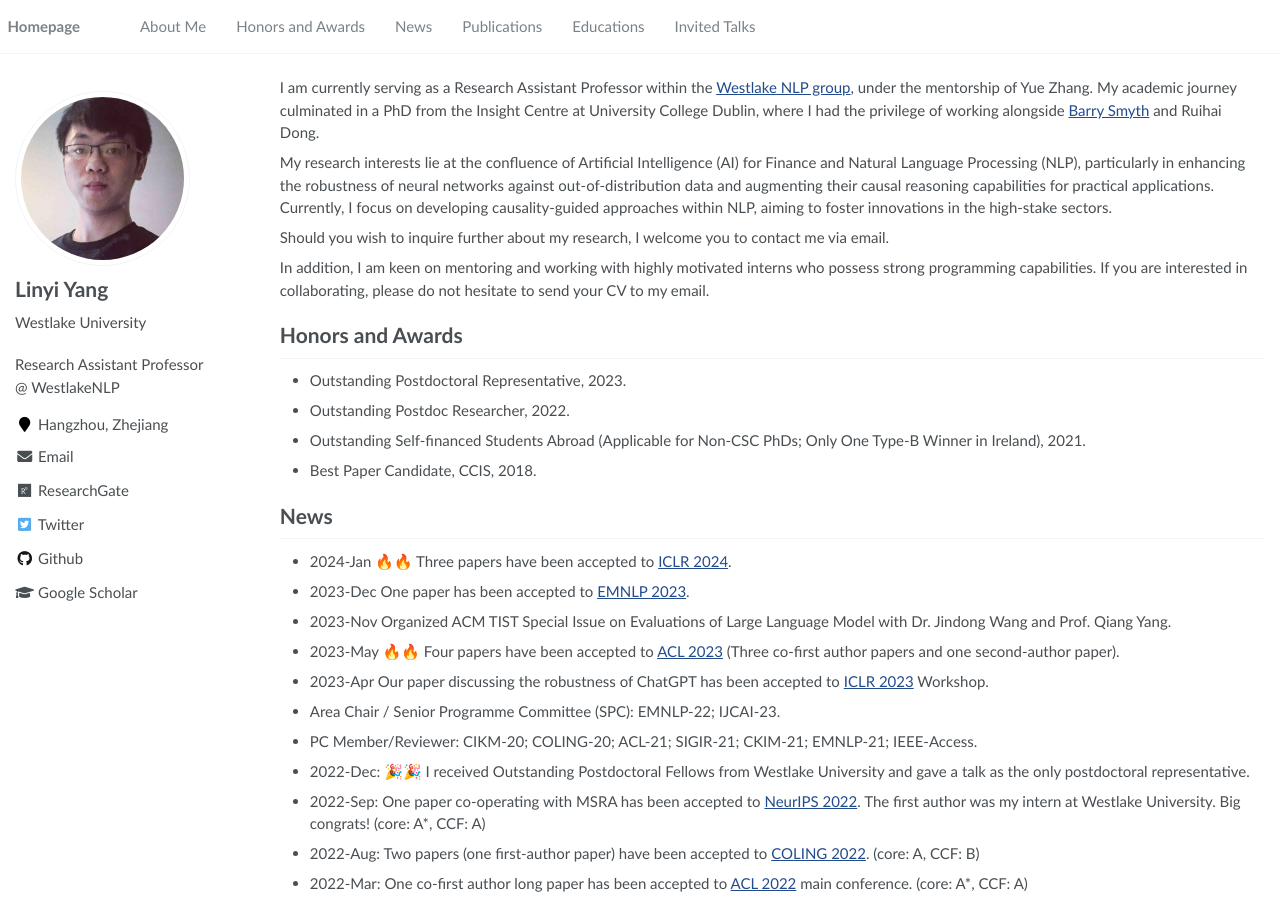
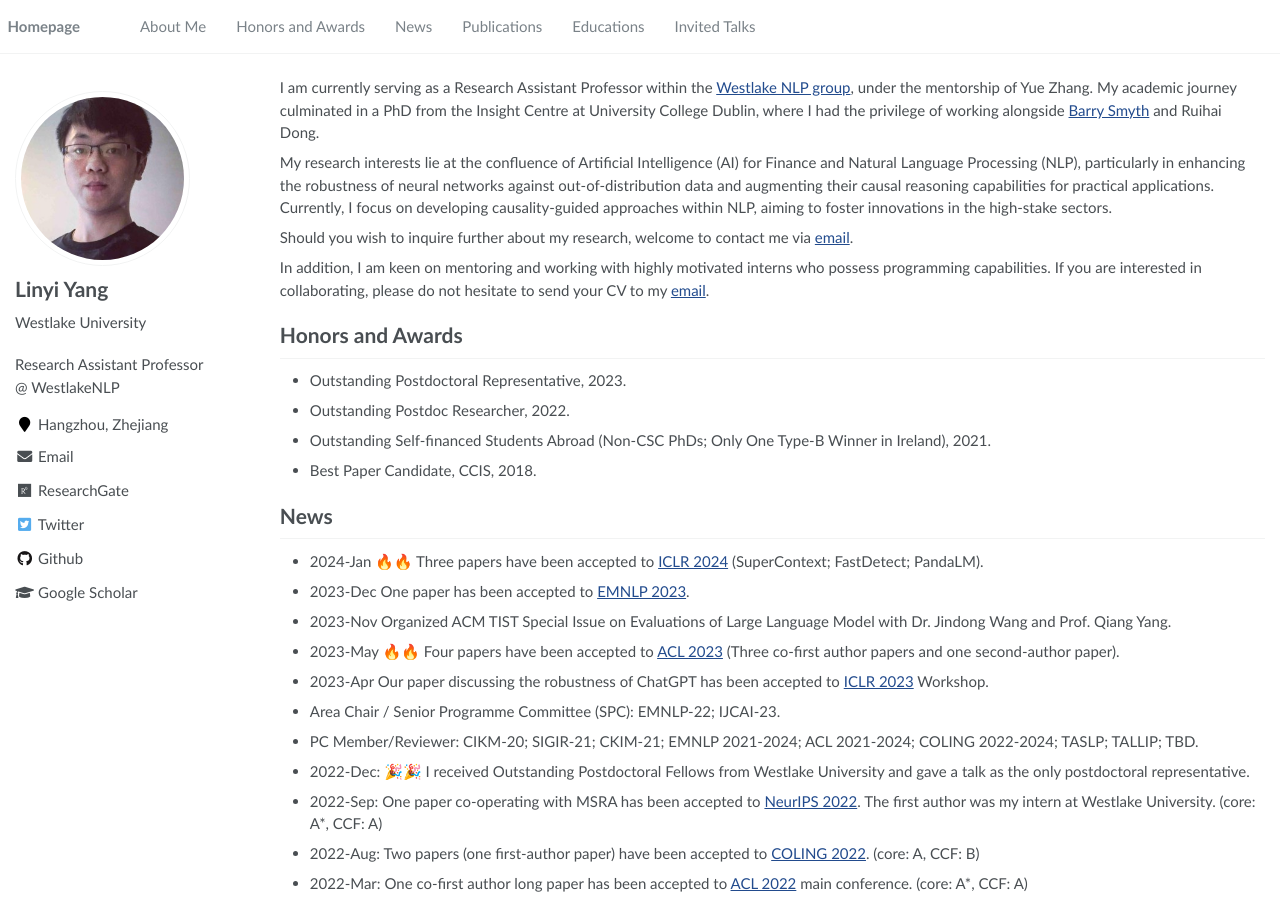
Before and after one commit to YangLinyi/yanglinyi.github.io, a Jekyll site: the page built from _pages/about.md, in a window 1280 px wide and 900 px high. Built offline with Jekyll 4.4.1, drawn with Linux system fonts in a browser that asks for light colours.

Commit message:
Update about.md

```diff
--- a/_pages/about.md
+++ b/_pages/about.md
@@ -21,27 +21,27 @@ I am currently serving as a Research Assistant Professor within the [Westlake NL
 
 My research interests lie at the confluence of Artificial Intelligence (AI) for Finance and Natural Language Processing (NLP), particularly in enhancing the robustness of neural networks against out-of-distribution data and augmenting their causal reasoning capabilities for practical applications. Currently, I focus on developing causality-guided approaches within NLP, aiming to foster innovations in the high-stake sectors.
 
-Should you wish to inquire further about my research, I welcome you to contact me via email.
+Should you wish to inquire further about my research, welcome to contact me via [email](yanglinyi@westlake.edu.cn).
 
-In addition, I am keen on mentoring and working with highly motivated interns who possess strong programming capabilities. If you are interested in collaborating, please do not hesitate to send your CV to my email.
+In addition, I am keen on mentoring and working with highly motivated interns who possess programming capabilities. If you are interested in collaborating, please do not hesitate to send your CV to my [email](yanglinyi@westlake.edu.cn).
 
 # Honors and Awards
 
 - Outstanding Postdoctoral Representative, 2023.
 - Outstanding Postdoc Researcher, 2022.
-- Outstanding Self-financed Students Abroad (Applicable for Non-CSC PhDs; Only One Type-B Winner in Ireland), 2021.
+- Outstanding Self-financed Students Abroad (Non-CSC PhDs; Only One Type-B Winner in Ireland), 2021.
 - Best Paper Candidate, CCIS, 2018.
 
 # News
-- 2024-Jan 🔥🔥 Three papers have been accepted to [ICLR 2024](https://iclr.cc/).
+- 2024-Jan 🔥🔥 Three papers have been accepted to [ICLR 2024](https://iclr.cc/) (SuperContext; FastDetect; PandaLM).
 - 2023-Dec One paper has been accepted to [EMNLP 2023](https://2023.emnlp.org/).
 - 2023-Nov Organized ACM TIST Special Issue on Evaluations of Large Language Model with Dr. Jindong Wang and Prof. Qiang Yang.
 - 2023-May 🔥🔥 Four papers have been accepted to [ACL 2023](https://2023.aclweb.org/) (Three co-first author papers and one second-author paper).
 - 2023-Apr Our paper discussing the robustness of ChatGPT has been accepted to [ICLR 2023](https://arxiv.org/abs/2302.12095) Workshop.
 - Area Chair / Senior Programme Committee (SPC): EMNLP-22; IJCAI-23.
-- PC Member/Reviewer: CIKM-20; COLING-20; ACL-21; SIGIR-21; CKIM-21; EMNLP-21; IEEE-Access.
+- PC Member/Reviewer: CIKM-20; SIGIR-21; CKIM-21; EMNLP 2021-2024; ACL 2021-2024; COLING 2022-2024; TASLP; TALLIP; TBD.
 - 2022-Dec: 🎉🎉 I received Outstanding Postdoctoral Fellows from Westlake University and gave a talk as the only postdoctoral representative.
-- 2022-Sep: One paper co-operating with MSRA has been accepted to [NeurIPS 2022](https://arxiv.org/pdf/2208.07204/). The first author was my intern at Westlake University. Big congrats! (core: A*, CCF: A)
+- 2022-Sep: One paper co-operating with MSRA has been accepted to [NeurIPS 2022](https://arxiv.org/pdf/2208.07204/). The first author was my intern at Westlake University. (core: A*, CCF: A)
 - 2022-Aug: Two papers (one first-author paper) have been accepted to [COLING 2022](https://coling2022.org/). (core: A, CCF: B)
 - 2022-Mar: One co-first author long paper has been accepted to [ACL 2022](https://www.2022.aclweb.org/) main conference. (core: A*, CCF: A)
 - 2022-Jan: One first-author long paper has been accepted to [AAAI 2022](https://www.aaai.org/AAAI22Papers/AAAI-4799.YangL.pdf) (15% acceptance rate). (core: A*, CCF: A)
```
